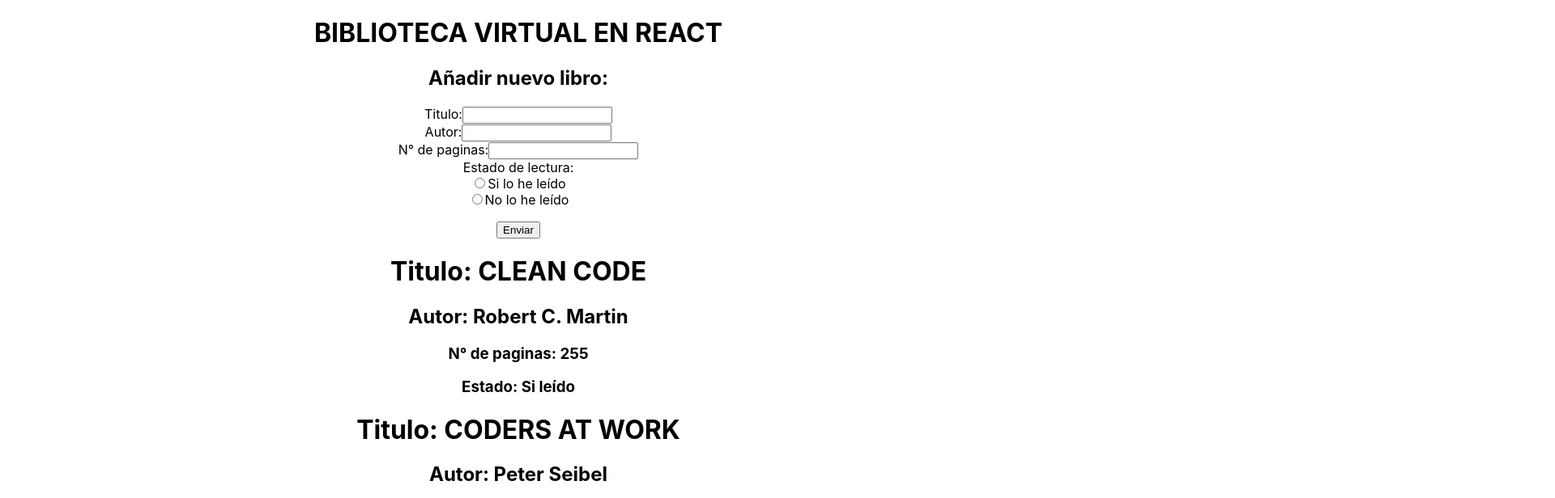
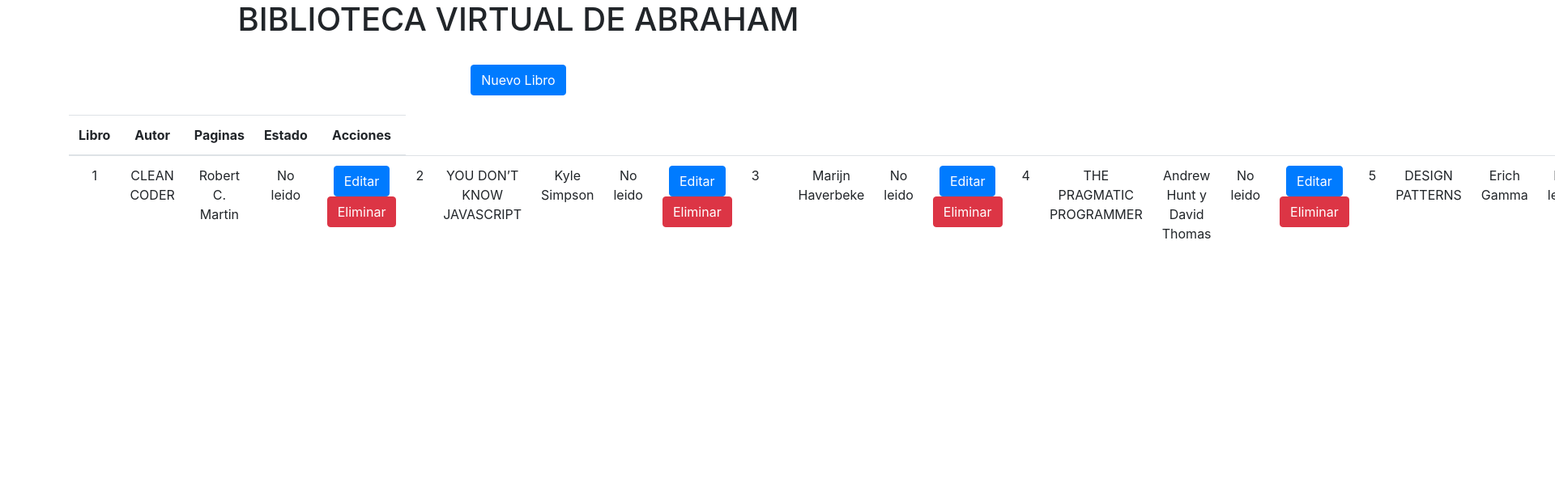
Before and after one commit to Alonso-Aldebaram/Project_Library, a React (Create React App) app: page / in a window 1280 px wide. Shown: the top 616 px of the page at 81% size, 1920 px wide, since content can reach past the window. Built offline with nearby package versions, Linux system fonts and the light colour scheme.

Commit message:
Implementando Reactstrap y modificando el diseño

```diff
--- a/package.json
+++ b/package.json
@@ -6,9 +6,11 @@
     "@testing-library/jest-dom": "^4.2.4",
     "@testing-library/react": "^9.5.0",
     "@testing-library/user-event": "^7.2.1",
+    "bootstrap": "^4.5.2",
     "react": "^16.13.1",
     "react-dom": "^16.13.1",
-    "react-scripts": "3.4.1"
+    "react-scripts": "^3.4.2",
+    "reactstrap": "^8.5.1"
   },
   "scripts": {
     "start": "react-scripts start",
--- /dev/null
+++ b/src/comp/Biblioteca.js
@@ -0,0 +1,55 @@
+import React from 'react';
+import '../css/Biblioteca.css';
+import 'bootstrap/dist/css/bootstrap.min.css';
+import {Table, Button, Container, Modal, ModalBody, ModalHeader, FormGroup, ModalFooter} from 'reactstrap';
+
+const data = [
+    { id: 1, libro: "CLEAN CODER", autor: "Robert C. Martin", paginas: "234", estado: "No leido" },
+    { id: 2, libro: "YOU DON’T KNOW JAVASCRIPT", autor: "Kyle Simpson", paginas: "655", estado: "No leido" },
+    { id: 3, libroe: "ELOQUENT JAVASCRIPT", autor: "Marijn Haverbeke", paginas: "529", estado: "No leido" },
+    { id: 4, libro: "THE PRAGMATIC PROGRAMMER", autor: "Andrew Hunt y David Thomas", paginas: "789", estado: "No leido" },
+    { id: 5, libro: "DESIGN PATTERNS", autor: "Erich Gamma", paginas: "425", estado: "No leido"},
+    { id: 6, libro: "USER STORY MAPPING", autor: "Jeff Patton", paginas: "555", estado: "No leido" },
+  ];
+
+class Biblioteca extends React.Component{
+state={
+    data: data
+}
+    render(){
+        return(
+            <>
+            <Container>
+            <br/>
+            <Button color="primary">Nuevo Libro</Button>
+            <br/><br/>
+            <Table>
+                <thead>
+                    <tr>
+                        <th>Libro</th>
+                        <th>Autor</th>
+                        <th>Paginas</th>
+                        <th>Estado</th>
+                        <th>Acciones</th>
+                    </tr>
+                </thead>
+                <tbody>
+                    {this.state.data.map((elemento)=>(
+                        <>
+                        <td>{elemento.id}</td>
+                        <td>{elemento.libro}</td>
+                        <td>{elemento.autor}</td>
+                        <td>{elemento.estado}</td>
+                        <td><Button color="primary">Editar</Button>
+                            <Button color="danger">Eliminar</Button></td>
+                        </>
+                    ))}
+                </tbody>
+            </Table>
+            </Container>
+            </>
+        )
+    }
+}
+
+export default Biblioteca
--- a/src/comp/Book.js
+++ b/src/comp/Book.js
@@ -4,10 +4,10 @@ import '../css/Book.css';
 function Book(props) {
 return (
 <div className="libro">
-    <h1>Titulo: {props.titulo}</h1>
-    <h2>Autor: {props.autor}</h2>
-    <h3>N° de paginas: {props.page}</h3>
-    <h3>Estado: {props.state} leído</h3>
+    <h3>Titulo: {props.titulo}</h3>
+    <p>Autor: {props.autor}</p>
+    <p>N° de paginas: {props.page}</p>
+    <p>Estado: {props.state} leído</p>
 </div>
 )
 }
--- a/src/pages/App.js
+++ b/src/pages/App.js
@@ -1,21 +1,13 @@
 import React from 'react';
 import '../css/App.css';
-import Book from '../comp/Book'
-import AddBook from '../comp/AddBook';
+import Blioteca from '../comp/Biblioteca'
+import Biblioteca from '../comp/Biblioteca';
 
 function App() {
   return (
     <div className="App">
-      <h1>BIBLIOTECA VIRTUAL EN REACT</h1>
-      <AddBook/>
-      <Book titulo="CLEAN CODE"
-            autor="Robert C. Martin"
-            page="255"
-            state="Si"/>
-      <Book titulo="CODERS AT WORK"
-            autor="Peter Seibel"
-            page="634"
-            state="No"/>
+      <h1>BIBLIOTECA VIRTUAL DE ABRAHAM</h1>
+      <Biblioteca/>
     </div>
   );
 }
```
Also changed, not shown: src/css/Biblioteca.css (added), 1 other file (tests, documents, lock files or other folders).
